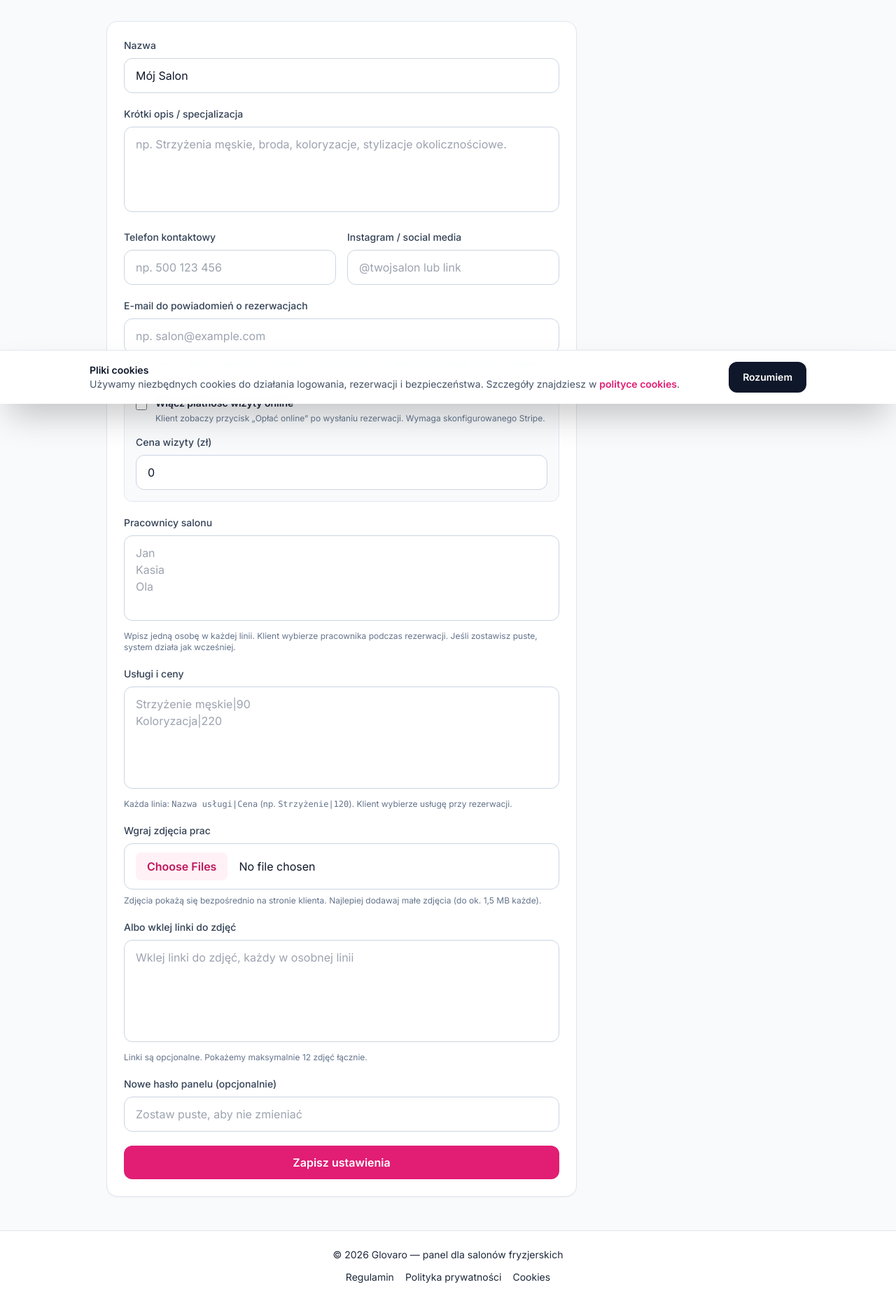
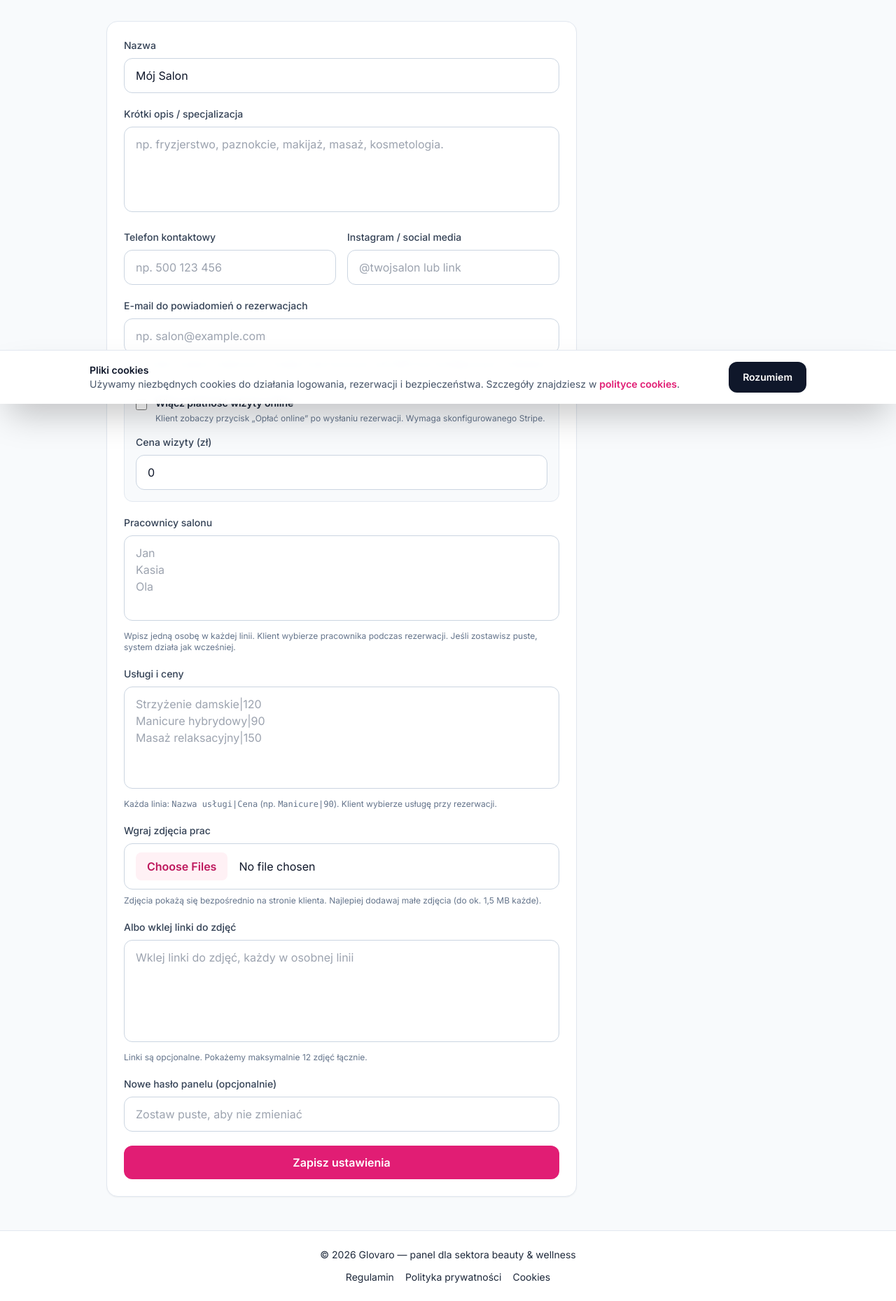
Before and after one commit to wojciechjazdzewski1-web/CutNow, a Flask app: page /panel/demo/salon in a window 1280 px wide. Shown: the part 223-2082 px from the top of the page at 70% size. Run offline with Flask 3, Linux system fonts and the light colour scheme; some libraries are stand-ins or nearby versions.

Commit message:
Opis aplikacji: panel beauty & wellness zamiast salonów fryzjerskich

```diff
--- a/app.py
+++ b/app.py
@@ -1,4 +1,4 @@
-"""Glovaro — panel rezerwacji dla wielu salonów/fryzjerów."""
+"""Glovaro — panel rezerwacji dla salonów beauty & wellness."""
 
 from __future__ import annotations
 
--- a/templates/base.html
+++ b/templates/base.html
@@ -214,7 +214,7 @@
 
   <footer class="mt-auto border-t {% if motyw_rozowy %}client-footer{% else %}border-slate-200 bg-white{% endif %}">
     <div class="max-w-5xl mx-auto px-4 sm:px-6 py-6 text-center text-sm">
-      <p>&copy; 2026 Glovaro — panel dla salonów fryzjerskich</p>
+      <p>&copy; 2026 Glovaro — panel dla sektora beauty &amp; wellness</p>
       <div class="mt-3 flex flex-wrap justify-center gap-x-4 gap-y-2">
         <a href="{{ url_for('regulamin') }}" class="hover:text-brand-600 dark:hover:text-brand-400">Regulamin</a>
         <a href="{{ url_for('polityka_prywatnosci') }}" class="hover:text-brand-600 dark:hover:text-brand-400">Polityka prywatności</a>
--- a/templates/index.html
+++ b/templates/index.html
@@ -1,11 +1,11 @@
 {% extends "base.html" %}
-{% block title %}Glovaro — Zarządzaj salonem{% endblock %}
+{% block title %}Glovaro — Panel beauty &amp; wellness{% endblock %}
 
 {% block content %}
 <section class="text-center max-w-2xl mx-auto">
   <div class="inline-flex items-center gap-2 rounded-full bg-brand-100 text-brand-800 px-4 py-1.5 text-sm font-medium mb-6 border border-brand-200">
     <span class="h-2 w-2 rounded-full bg-brand-500 animate-pulse"></span>
-    Proste narzędzie dla fryzjerów
+    Proste narzędzie dla beauty &amp; wellness
   </div>
 
   <h1 class="text-4xl sm:text-5xl font-bold tracking-tight client-heading mb-4">
@@ -14,7 +14,7 @@
   </h1>
 
   <p class="text-lg client-muted mb-10 leading-relaxed">
-    Glovaro pomaga obsługiwać wiele salonów naraz: każdy fryzjer dostaje osobny link, własny panel i własne rezerwacje.
+    Glovaro pomaga obsługiwać wiele salonów naraz: każdy punkt beauty &amp; wellness dostaje osobny link, własny panel i własne rezerwacje online.
   </p>
 
   <div class="flex flex-col sm:flex-row gap-3 justify-center">
--- a/templates/regulamin.html
+++ b/templates/regulamin.html
@@ -16,7 +16,7 @@
 
     <section>
       <h2 class="text-xl font-semibold text-slate-900 mb-2">2. Opis usługi</h2>
-      <p>Glovaro umożliwia salonom fryzjerskim tworzenie profilu, ustawianie godzin pracy, wolnych terminów, pracowników, blokad czasowych oraz obsługę rezerwacji online klientów.</p>
+      <p>Glovaro umożliwia salonom beauty &amp; wellness tworzenie profilu, ustawianie godzin pracy, wolnych terminów, usług, pracowników, blokad czasowych oraz obsługę rezerwacji online klientów.</p>
     </section>
 
     <section>
@@ -41,7 +41,7 @@
 
     <section>
       <h2 class="text-xl font-semibold text-slate-900 mb-2">7. Odpowiedzialność</h2>
-      <p>Glovaro udostępnia narzędzie techniczne do obsługi rezerwacji. Salon odpowiada za wykonanie usługi fryzjerskiej, kontakt z klientem, poprawność terminów oraz rozliczenia z klientami, jeśli takie występują poza platformą.</p>
+      <p>Glovaro udostępnia narzędzie techniczne do obsługi rezerwacji. Salon odpowiada za wykonanie usługi beauty &amp; wellness, kontakt z klientem, poprawność terminów oraz rozliczenia z klientami, jeśli takie występują poza platformą.</p>
     </section>
 
     <section>
--- a/templates/rezerwacja_form.html
+++ b/templates/rezerwacja_form.html
@@ -62,7 +62,7 @@
       <label for="uwagi" class="block text-sm font-medium client-heading mb-2">Uwagi (opcjonalnie)</label>
       <textarea id="uwagi" name="uwagi" rows="3"
         class="client-input w-full px-4 py-4 resize-none"
-        placeholder="np. strzyżenie męskie"></textarea>
+        placeholder="np. preferowany styl, alergie, dodatkowe życzenia"></textarea>
     </div>
 
     <div class="fixed inset-x-0 bottom-0 z-40 client-sticky-bar border-t p-4 shadow-2xl backdrop-blur sm:static sm:border-0 sm:bg-transparent sm:p-0 sm:shadow-none">
--- a/templates/salon.html
+++ b/templates/salon.html
@@ -24,7 +24,7 @@
       <label for="opis" class="block text-sm font-medium text-slate-700 mb-2">Krótki opis / specjalizacja</label>
       <textarea id="opis" name="opis" rows="4"
         class="w-full rounded-xl border border-slate-300 px-4 py-3 text-slate-900 focus:ring-2 focus:ring-brand-500 focus:border-brand-500 outline-none transition-shadow resize-none"
-        placeholder="np. Strzyżenia męskie, broda, koloryzacje, stylizacje okolicznościowe.">{{ dane.opis }}</textarea>
+        placeholder="np. fryzjerstwo, paznokcie, makijaż, masaż, kosmetologia.">{{ dane.opis }}</textarea>
     </div>
 
     <div class="grid sm:grid-cols-2 gap-4">
@@ -80,9 +80,9 @@
       <label for="uslugi" class="block text-sm font-medium text-slate-700 mb-2">Usługi i ceny</label>
       <textarea id="uslugi" name="uslugi" rows="5"
         class="w-full rounded-xl border border-slate-300 px-4 py-3 text-slate-900 focus:ring-2 focus:ring-brand-500 focus:border-brand-500 outline-none transition-shadow resize-none"
-        placeholder="Strzyżenie męskie|90&#10;Koloryzacja|220">{% for usluga in dane.uslugi or [] %}{{ usluga.nazwa }}|{{ usluga.cena_zl }}
+        placeholder="Strzyżenie damskie|120&#10;Manicure hybrydowy|90&#10;Masaż relaksacyjny|150">{% for usluga in dane.uslugi or [] %}{{ usluga.nazwa }}|{{ usluga.cena_zl }}
 {% endfor %}</textarea>
-      <p class="text-xs text-slate-500 mt-2">Każda linia: <code>Nazwa usługi|Cena</code> (np. <code>Strzyżenie|120</code>). Klient wybierze usługę przy rezerwacji.</p>
+      <p class="text-xs text-slate-500 mt-2">Każda linia: <code>Nazwa usługi|Cena</code> (np. <code>Manicure|90</code>). Klient wybierze usługę przy rezerwacji.</p>
     </div>
 
     <div>
--- a/templates/salony.html
+++ b/templates/salony.html
@@ -4,7 +4,7 @@
 {% block content %}
 <div class="mb-8">
   <h1 class="text-2xl sm:text-3xl font-bold text-slate-900">Salony w Glovaro</h1>
-  <p class="text-slate-600 mt-1">Dodaj fryzjera lub salon i wyślij mu osobny link do rezerwacji.</p>
+  <p class="text-slate-600 mt-1">Dodaj salon beauty &amp; wellness i wyślij mu osobny link do rezerwacji.</p>
 </div>
 
 <div class="grid lg:grid-cols-3 gap-6">
@@ -77,7 +77,7 @@
     <h2 class="font-semibold text-slate-900 mb-4">Dodaj nowy salon</h2>
     <form method="post" action="{{ url_for('panel_nowy_salon') }}" class="space-y-4">
       <div>
-        <label for="nazwa_salonu" class="block text-sm font-medium text-slate-700 mb-2">Nazwa salonu/fryzjera</label>
+        <label for="nazwa_salonu" class="block text-sm font-medium text-slate-700 mb-2">Nazwa salonu</label>
         <input id="nazwa_salonu" name="nazwa_salonu" required class="w-full rounded-xl border border-slate-300 px-4 py-3 focus:ring-2 focus:ring-brand-500 outline-none" placeholder="np. Barber Jan">
       </div>
       <div>
```
